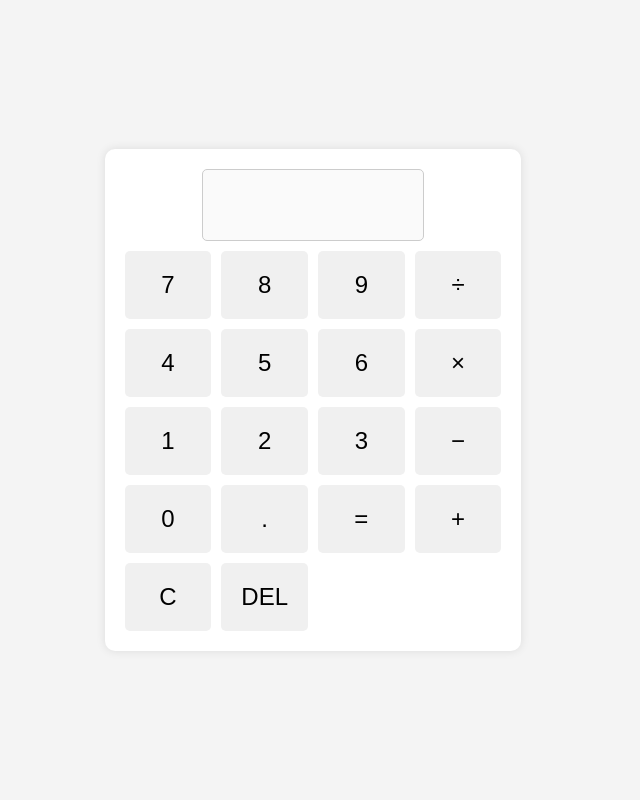
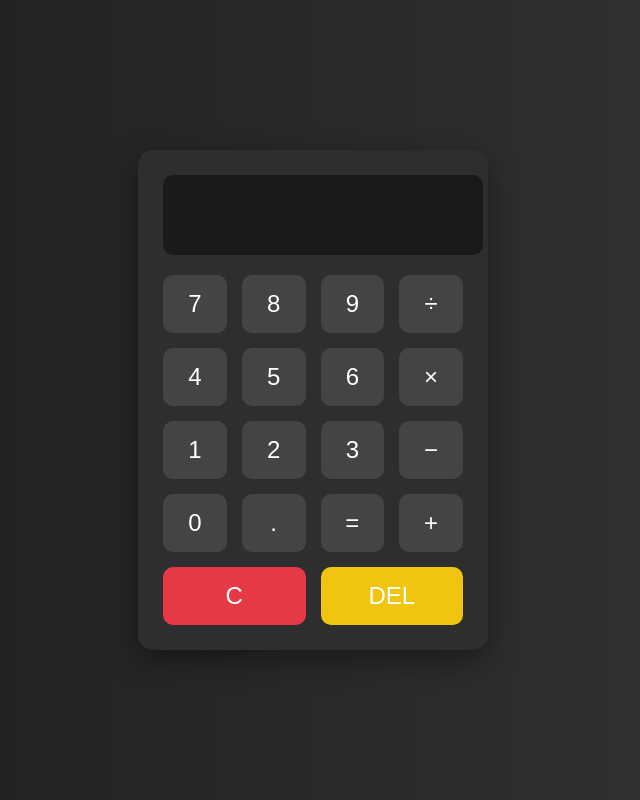
Before and after one commit to MisterAmara/calculator, a plain HTML site: page index.html in a window 1280 px wide. Shown: the whole page, without its empty margins (327-967 px from the left). Drawn offline with Linux system fonts and the light colour scheme.

Commit message:
Update style.css

```diff
--- a/style.css
+++ b/style.css
@@ -1,48 +1,74 @@
 body {
-    font-family: Arial, sans-serif;
+  font-family: 'Segoe UI', Tahoma, Geneva, Verdana, sans-serif;
   display: flex;
   justify-content: center;
   align-items: center;
   height: 100vh;
-    background-color: #f4f4f4;
+  background: linear-gradient(to right, #1c1c1c, #363636);
   margin: 0;
+  color: white;
 }
 
 .calculator {
-    background-color: #fff;
-    padding: 20px;
-    border-radius: 10px;
-    box-shadow: 0 0 10px rgba(0, 0, 0, 0.1);
-    text-align: center;
+  background: #2e2e2e;
+  padding: 25px;
+  border-radius: 15px;
+  box-shadow: 0 10px 30px rgba(0, 0, 0, 0.4);
+  width: 300px;
 }
 
 #display {
-    width: 200px;
-    height: 50px;
+  width: 100%;
+  height: 60px;
   font-size: 2rem;
   text-align: right;
   padding: 10px;
-    margin-bottom: 10px;
-    border: 1px solid #ccc;
-    border-radius: 5px;
+  margin-bottom: 20px;
+  border: none;
+  border-radius: 10px;
+  background-color: #1a1a1a;
+  color: white;
 }
 
 .buttons {
   display: grid;
   grid-template-columns: repeat(4, 1fr);
-    gap: 10px;
+  gap: 15px;
 }
 
 button {
   font-size: 1.5rem;
-    padding: 20px;
-    background-color: #f0f0f0;
+  padding: 15px;
+  background-color: #444;
+  color: white;
   border: none;
-    border-radius: 5px;
+  border-radius: 10px;
   cursor: pointer;
-    transition: background-color 0.3s;
+  transition: background-color 0.3s ease, transform 0.1s ease;
 }
 
 button:hover {
-    background-color: #dcdcdc;
+  background-color: #666;
 }
+
+button:active {
+  transform: scale(0.98);
+}
+
+.clear {
+  grid-column: span 2;
+  background-color: #e63946;
+}
+
+.delete {
+  grid-column: span 2;
+  background-color: #f1c40f;
+}
+
+.clear:hover {
+  background-color: #c62f2f;
+}
+
+.delete:hover {
+  background-color: #d4af0c;
+}
```
Lines whose indentation alone changed are shown as unchanged.
